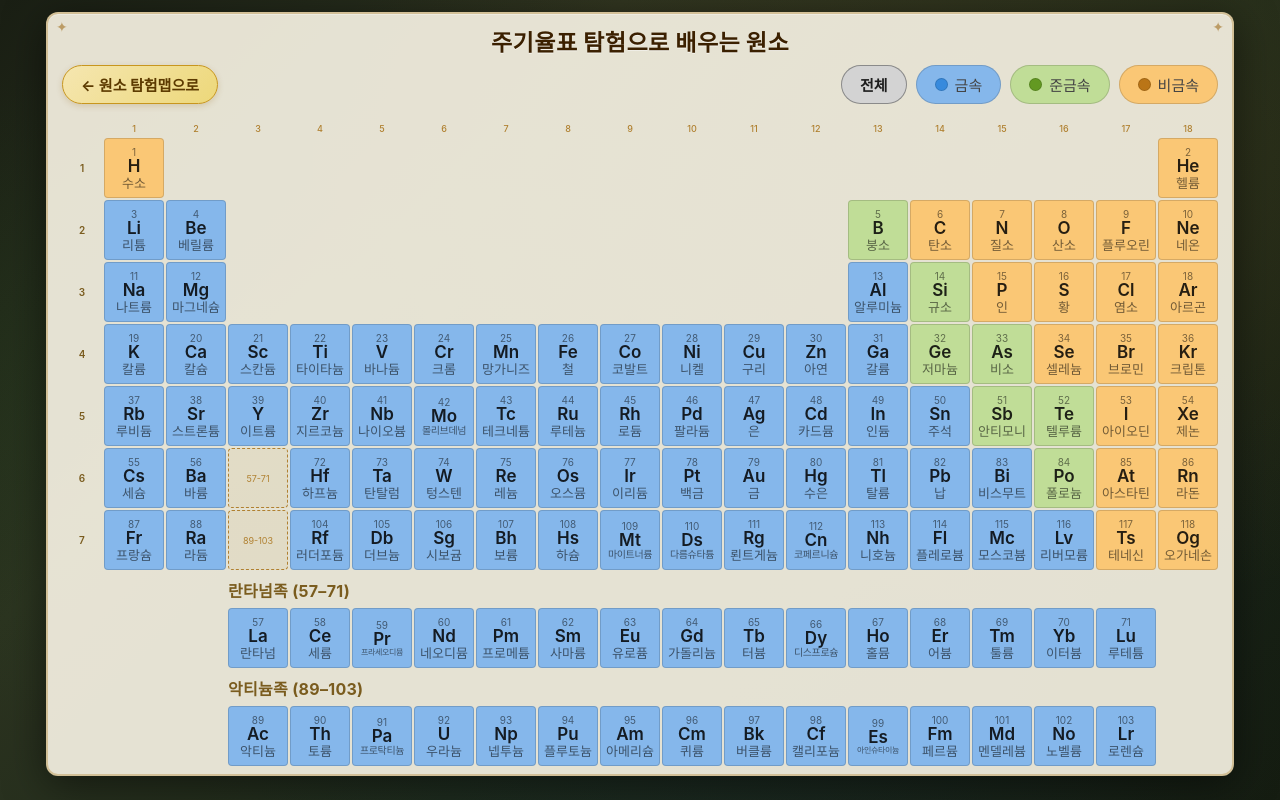
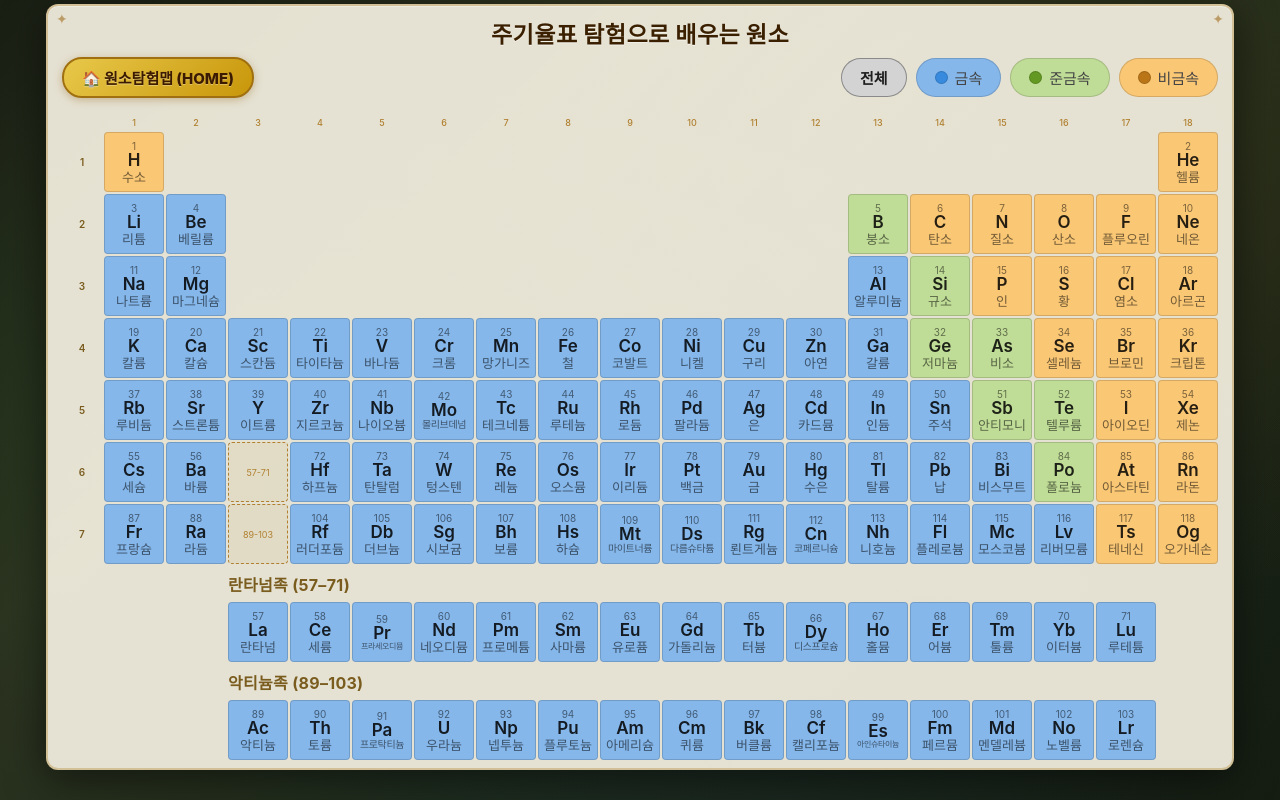
Before and after one commit to lm99015-cyber/periodic_table1, a plain HTML site: page index.html in a window 1280 px wide. Drawn offline with Linux system fonts and the light colour scheme.

Commit message:
Update index.html

```diff
--- a/index.html
+++ b/index.html
@@ -18,7 +18,7 @@ body{
   color:#222;
   min-height:100%;
   display:flex;align-items:flex-start;justify-content:center;
-  padding:12px;
+  padding:4px 12px 12px;
 }
 .pt-wrap{
   width:fit-content;margin:0 auto;overflow:hidden;
@@ -119,22 +119,23 @@ body{
 
 .map-btn{
   display:inline-flex;align-items:center;gap:5px;
-  color:#5c3a00;font-weight:700;text-decoration:none;
-  border:1.5px solid #c8961e;border-radius:20px;
-  background:linear-gradient(135deg,#f5e6b0,#edd87a);
+  color:#3b1a00;font-weight:800;text-decoration:none;
+  border:2px solid #a07010;border-radius:20px;
+  background:linear-gradient(135deg,#e8c84a,#c8960a);
   transition:all .15s;
   font-family:-apple-system,BlinkMacSystemFont,'Segoe UI',sans-serif;
   white-space:nowrap;flex-shrink:0;
-  box-shadow:0 2px 6px rgba(140,90,0,0.2);
+  box-shadow:0 2px 8px rgba(140,90,0,0.35);
+  text-shadow:0 1px 0 rgba(255,255,255,0.3);
 }
-.map-btn:hover{background:linear-gradient(135deg,#edd87a,#d4a017);border-color:#a07010;filter:brightness(1.05)}
+.map-btn:hover{background:linear-gradient(135deg,#d4a017,#b08010);border-color:#805000;filter:brightness(1.05)}
 </style>
 </head>
 <body>
 <div class="pt-wrap" id="pt-wrap">
   <div class="pt-title">주기율표 탐험으로 배우는 원소</div>
   <div class="controls">
-    <a class="map-btn" id="mapBtn" href="https://lm99015-cyber.github.io/main_map/">← 원소 탐험맵으로</a>
+    <a class="map-btn" id="mapBtn" href="https://lm99015-cyber.github.io/main_map/">🏠 원소탐험맵 (HOME)</a>
     <div style="display:flex;gap:inherit;align-items:center">
     <button class="filter-btn active" data-cat="all" style="background:#f0f0f0">전체</button>
     <button class="filter-btn" data-cat="metal" style="background:#85B7EB"><span class="dot" style="background:#378ADD"></span>금속</button>
```
